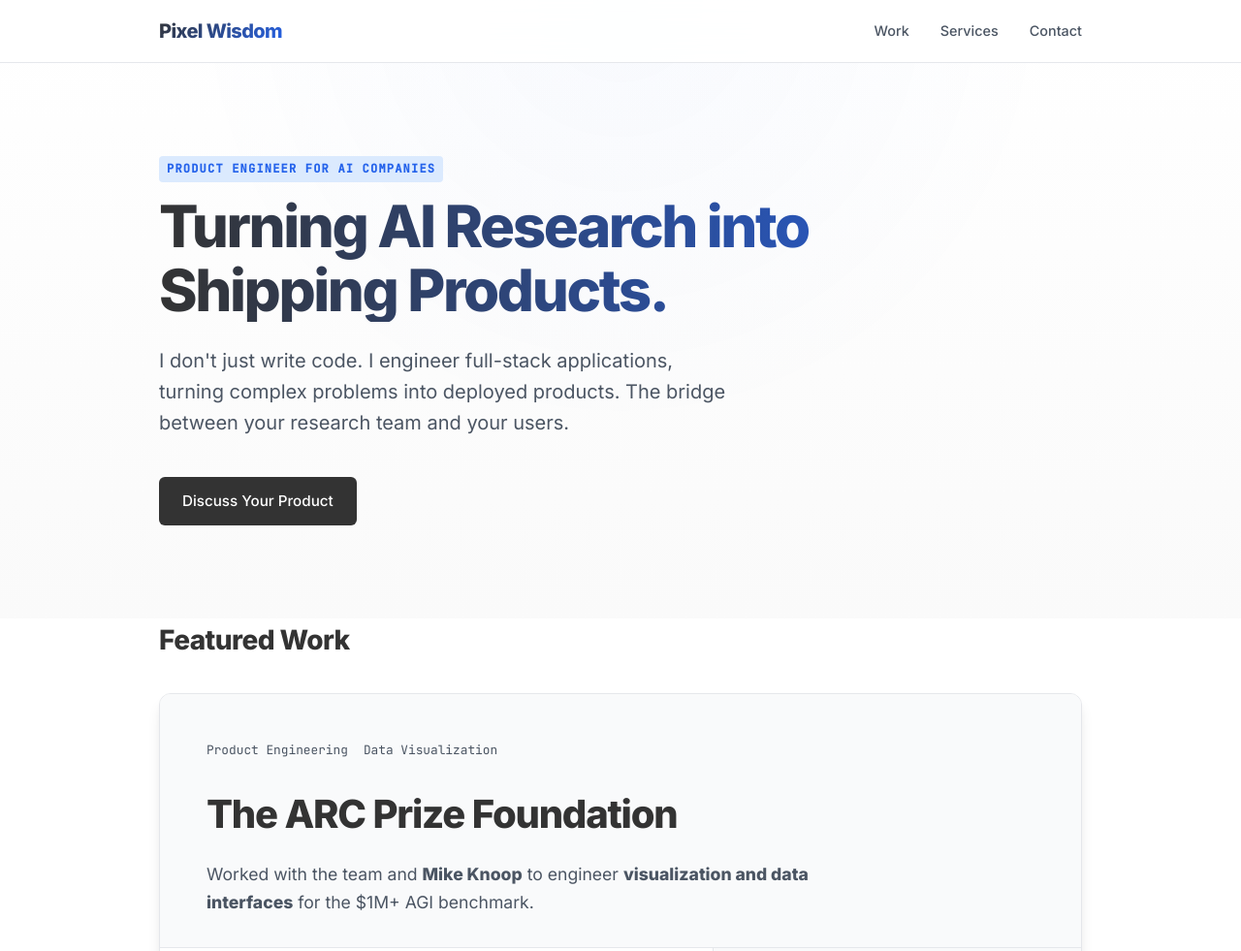
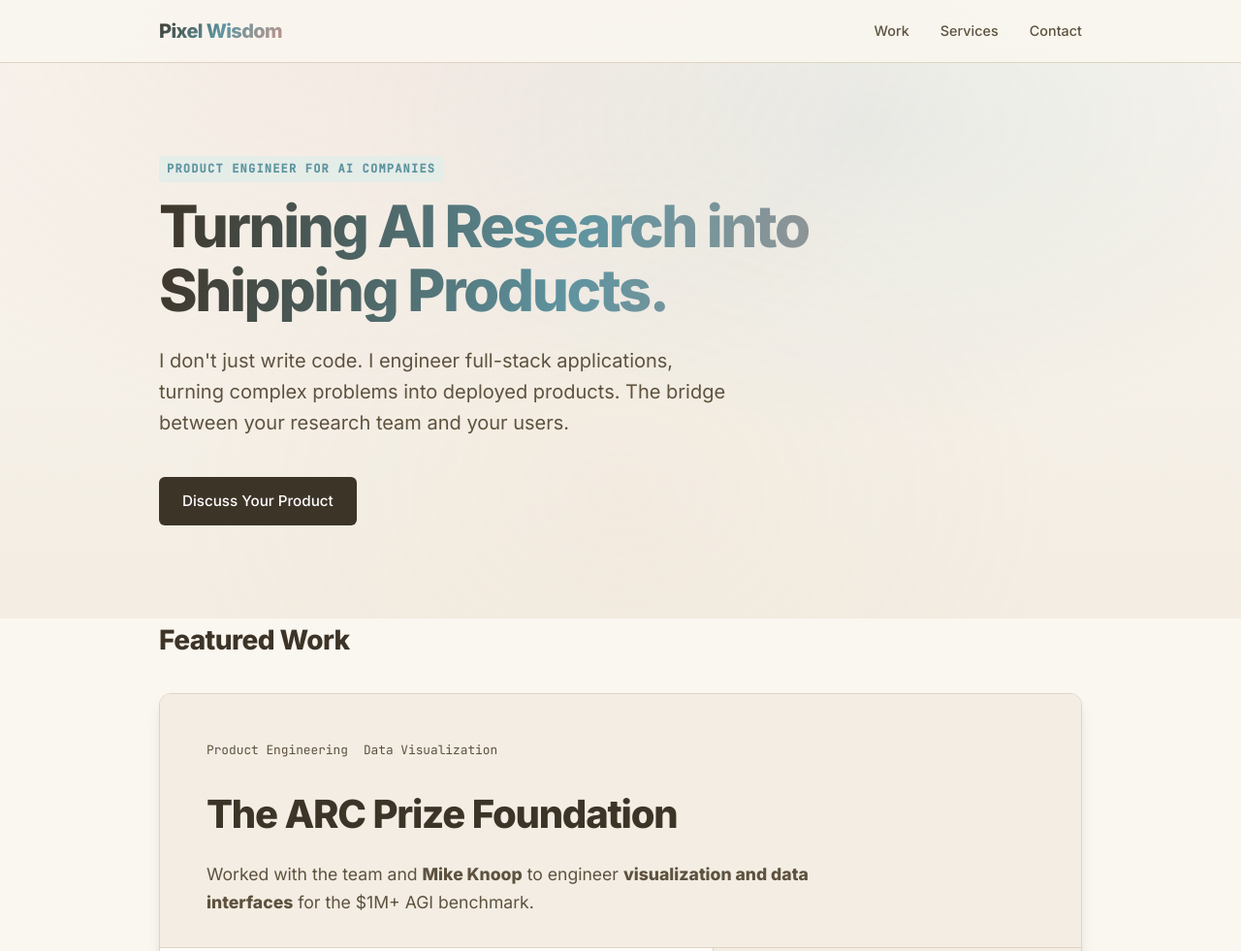
Before and after one commit to philtrem/pixelwisdom, a plain HTML site: page index.html in a window 1280 px wide. Shown: the top 981 px of the page at 97% size. Drawn offline with Linux system fonts and the light colour scheme.

Commit message:
updates color palette

```diff
--- a/index.html
+++ b/index.html
@@ -14,19 +14,24 @@
   <style>
     /* --- CSS VARIABLES & RESET --- */
     :root {
-      /* Slick Light Theme */
-      --bg-body: #ffffff;
-      --bg-surface: #f9fafb;
-      --bg-surface-hover: #f3f4f6;
-      --border-light: #e5e7eb;
-      --border-dark: #d1d5db;
+      /* Desert Sand & Sky Theme */
+      --bg-body: #FAF6F0;
+      --bg-surface: #F3EDE3;
+      --bg-surface-hover: #EAE2D5;
+      --border-light: #DDD4C4;
+      --border-dark: #C9BFAB;
 
-      --text-main: #333333;
-      --text-secondary: #4b5563;
-      --text-muted: #9ca3af;
+      --text-main: #3D3428;
+      --text-secondary: #5E523F;
+      --text-muted: #8A7D6D;
 
-      --accent-primary: #2563eb;
-      --accent-subtle: #dbeafe;
+      --accent-primary: #5E94A0;
+      --accent-subtle: #E5EDE8;
+
+      /* Psychedelic accents */
+      --sand-warm: #D4B896;
+      --sky-deep: #6B9DAB;
+      --dusk-coral: #C9958A;
 
       --font-ui: 'Inter', sans-serif;
       --font-mono: 'JetBrains Mono', monospace;
@@ -70,7 +75,7 @@
     /* --- NAVIGATION --- */
     nav {
       position: fixed; top: 0; left: 0; width: 100%; z-index: 1000;
-      background: rgba(255, 255, 255, 0.85);
+      background: rgba(250, 246, 240, 0.88);
       backdrop-filter: blur(12px);
       -webkit-backdrop-filter: blur(12px);
       border-bottom: 1px solid var(--border-light);
@@ -82,7 +87,7 @@
       font-weight: 800;
       font-size: 1.25rem;
       letter-spacing: -0.03em;
-      background: linear-gradient(135deg, #333333 0%, #2563eb 100%);
+      background: linear-gradient(135deg, #3D3428 0%, #5E94A0 50%, #C9958A 100%);
       -webkit-background-clip: text;
       -webkit-text-fill-color: transparent;
       background-clip: text;
@@ -96,13 +101,15 @@
     .hero {
       padding: 10rem 0 6rem;
       background-image:
-        radial-gradient(circle at 50% 0%, rgba(37, 99, 235, 0.03) 0%, transparent 50%),
-        linear-gradient(to bottom, #ffffff 0%, #fafafa 100%);
+        radial-gradient(ellipse at 30% 0%, rgba(201, 149, 138, 0.12) 0%, transparent 50%),
+        radial-gradient(ellipse at 70% 20%, rgba(94, 148, 160, 0.1) 0%, transparent 45%),
+        radial-gradient(ellipse at 50% 80%, rgba(212, 184, 150, 0.08) 0%, transparent 50%),
+        linear-gradient(to bottom, #FAF6F0 0%, #F3EDE3 100%);
     }
     .hero h1 {
       font-size: 3.75rem; line-height: 1.1; font-weight: 800;
       letter-spacing: -0.04em; margin-bottom: 1.5rem;
-      background: linear-gradient(90deg, #333333 0%, #2563eb 100%);
+      background: linear-gradient(100deg, #3D3428 0%, #5E94A0 45%, #C9958A 100%);
       -webkit-background-clip: text;
       -webkit-text-fill-color: transparent;
       background-clip: text;
@@ -126,7 +133,7 @@
     .section-header h2 { font-size: 1.75rem; font-weight: 700; letter-spacing: -0.02em; }
 
     .case-study {
-      background: #ffffff; border: 1px solid var(--border-light);
+      background: #FFFDFB; border: 1px solid var(--border-light);
       border-radius: 12px; overflow: hidden; box-shadow: var(--shadow-lg);
       margin-bottom: 6rem;
     }
@@ -164,8 +171,8 @@
       margin-top: 2rem; border: 1px solid var(--border-light); border-radius: 6px;
       overflow: hidden; font-family: var(--font-mono); font-size: 0.75rem;
     }
-    .ui-header { background: #f3f4f6; padding: 0.5rem 1rem; border-bottom: 1px solid var(--border-light); color: var(--text-secondary); font-weight: 600;}
-    .ui-row { padding: 0.5rem 1rem; border-bottom: 1px solid var(--border-light); display: flex; justify-content: space-between; background: #fff;}
+    .ui-header { background: #F3EDE3; padding: 0.5rem 1rem; border-bottom: 1px solid var(--border-light); color: var(--text-secondary); font-weight: 600;}
+    .ui-row { padding: 0.5rem 1rem; border-bottom: 1px solid var(--border-light); display: flex; justify-content: space-between; background: #FFFDFB;}
     .ui-row:last-child { border-bottom: none; }
     .ui-score { color: var(--accent-primary); font-weight: bold; }
 
@@ -183,13 +190,13 @@
       border-radius: 8px; transition: all 0.2s ease;
     }
     .service-card:hover {
-      background: #ffffff; border-color: var(--border-light);
+      background: #FFFDFB; border-color: var(--border-light);
       box-shadow: var(--shadow-md); transform: translateY(-2px);
     }
     .service-card h3 { font-size: 1.1rem; margin-bottom: 0.75rem; font-weight: 700; color: var(--text-main); }
     .service-card p { color: var(--text-secondary); font-size: 0.95rem; line-height: 1.6; }
     .icon-box {
-      width: 40px; height: 40px; background: #ffffff;
+      width: 40px; height: 40px; background: linear-gradient(135deg, #FFFDFB 0%, #F3EDE3 100%);
       border: 1px solid var(--border-light); border-radius: 6px; display: flex;
       align-items: center; justify-content: center; margin-bottom: 1.25rem;
       color: var(--accent-primary); font-weight: bold;
@@ -203,7 +210,7 @@
 
     form {
       text-align: left; display: flex; flex-direction: column; gap: 1rem;
-      background: #ffffff; padding: 2rem; border-radius: 12px;
+      background: #FFFDFB; padding: 2rem; border-radius: 12px;
       border: 1px solid var(--border-light); box-shadow: var(--shadow-sm);
     }
     input, textarea {
@@ -212,7 +219,7 @@
       border-radius: 6px; font-size: 0.95rem; transition: all 0.2s;
     }
     input:focus, textarea:focus {
-      outline: none; border-color: var(--accent-primary); background: #ffffff;
+      outline: none; border-color: var(--accent-primary); background: #FFFDFB;
       box-shadow: 0 0 0 3px var(--accent-subtle);
     }
     textarea { resize: vertical; min-height: 120px; }
@@ -224,7 +231,7 @@
     button[type="submit"]:hover { background: var(--accent-primary); }
 
     /* --- FOOTER --- */
-    footer { background: #ffffff; border-top: 1px solid var(--border-light); padding: 2rem 0; text-align: center; color: var(--text-muted); font-size: 0.85rem; }
+    footer { background: #F3EDE3; border-top: 1px solid var(--border-light); padding: 2rem 0; text-align: center; color: var(--text-muted); font-size: 0.85rem; }
 
     /* --- RESPONSIVE --- */
     @media (max-width: 768px) {
```
